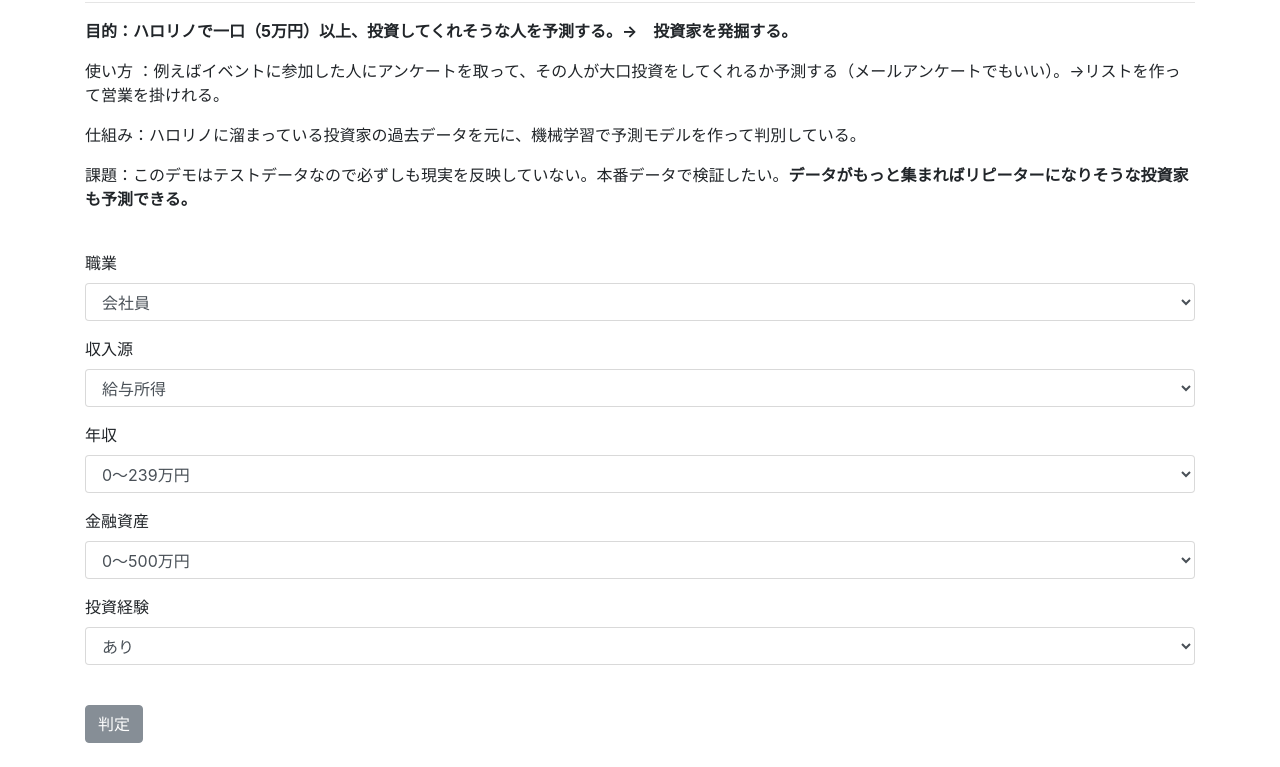
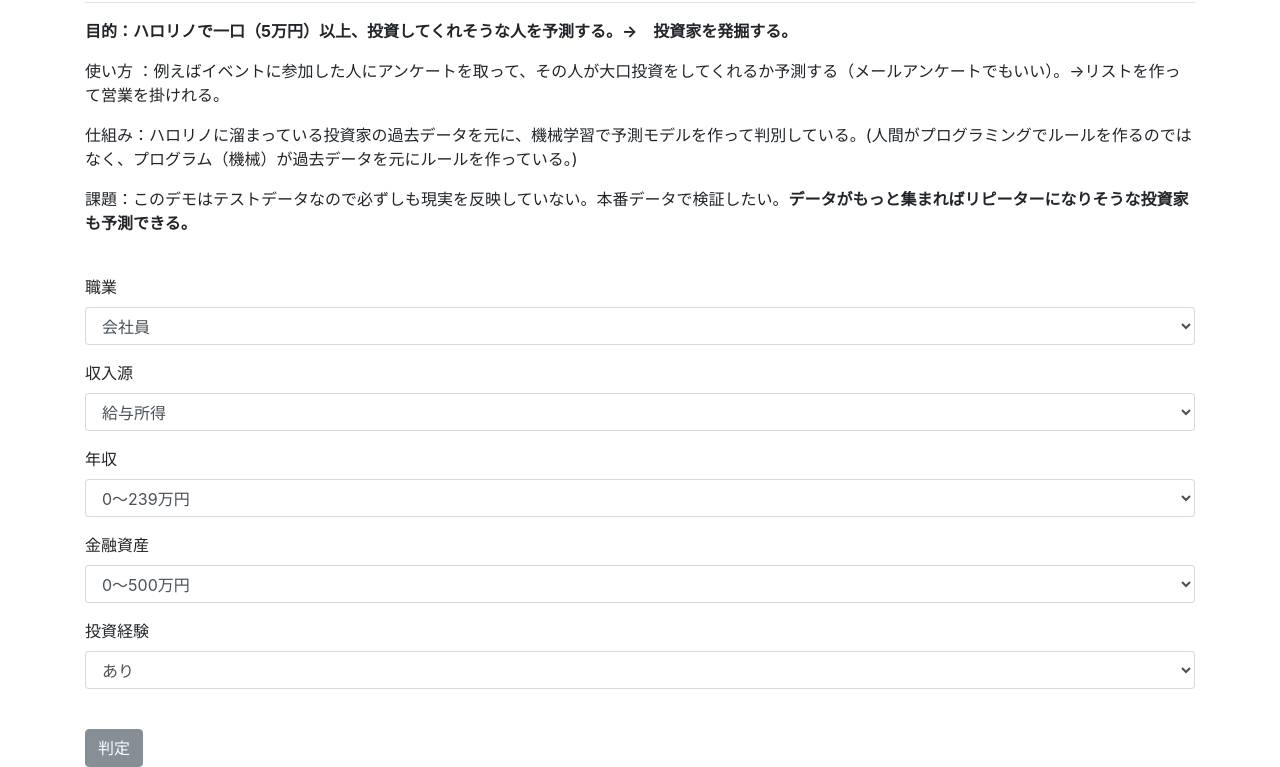
Before and after one commit to strictly-es/ml_api, a plain HTML site: page index.html in a window 1280 px wide. Shown: the part 84-851 px from the top of the page. Before the commit the page ends 827 px from the top, so only its background shows below. Drawn offline with nearby package versions, Linux system fonts and the light colour scheme.

Commit message:
first commit

```diff
--- a/index.html
+++ b/index.html
@@ -17,7 +17,7 @@
         <hr>
         <p><b>目的：ハロリノで一口（5万円）以上、投資してくれそうな人を予測する。→　投資家を発掘する。</b></p>
         <p>使い方 ：例えばイベントに参加した人にアンケートを取って、その人が大口投資をしてくれるか予測する（メールアンケートでもいい）。→リストを作って営業を掛けれる。</p>
-        <p>仕組み：ハロリノに溜まっている投資家の過去データを元に、機械学習で予測モデルを作って判別している。</p>
+        <p>仕組み：ハロリノに溜まっている投資家の過去データを元に、機械学習で予測モデルを作って判別している。(人間がプログラミングでルールを作るのではなく、プログラム（機械）が過去データを元にルールを作っている。)</p>
         <p>課題：このデモはテストデータなので必ずしも現実を反映していない。本番データで検証したい。<b>データがもっと集まればリピーターになりそうな投資家も予測できる。</b></p>
         <br>
         <div id="output"></div>
```
